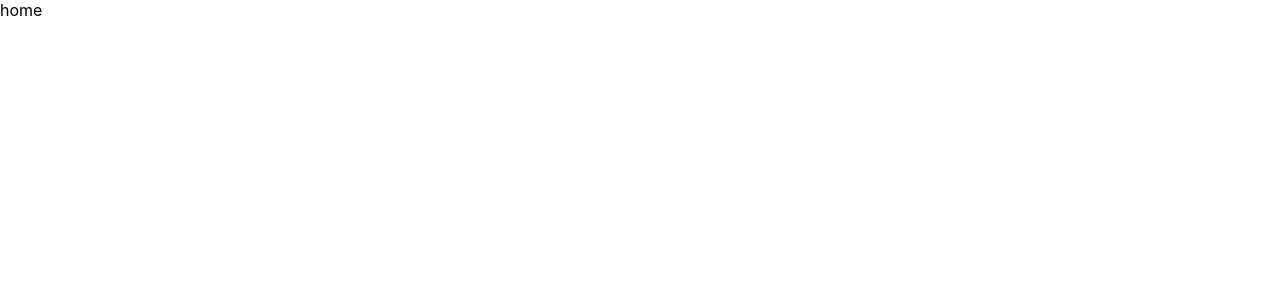
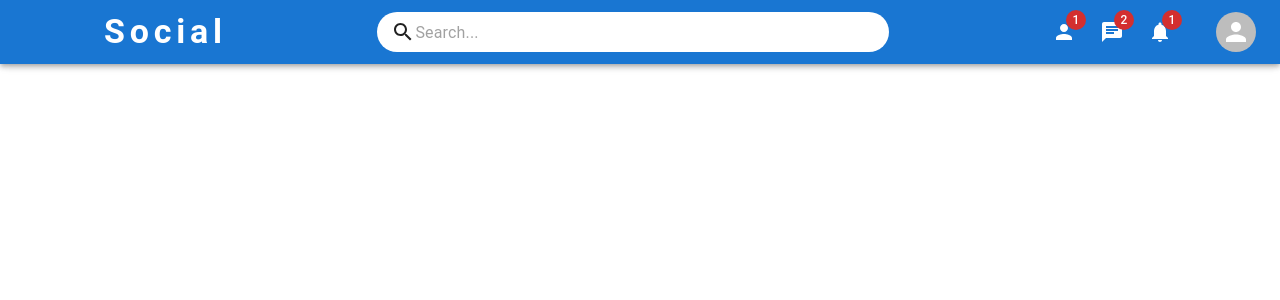
Before and after one commit to Deepanshu20101/Social-Media-App, a React (Create React App) app in the folder client/: page / in a window 1280 px wide. Shown: the top 300 px of the page. Built offline with nearby package versions, Linux system fonts and the light colour scheme.

Commit message:
updated topbar

```diff
--- a/client/src/App.tsx
+++ b/client/src/App.tsx
@@ -3,11 +3,13 @@ import LoginPage from "./components/auth/login";
 import SignUp from "./components/auth/signUp";
 import { BrowserRouter, Route, Routes } from "react-router-dom";
 import HomePage from "./components/home/home";
+import TopBar from "./components/topbar/topbar";
 
 function App() {
   return (
     <>
       <BrowserRouter>
+        <TopBar />
         <Routes>
           <Route path="/" element={<HomePage />} />
           <Route path="/login" element={<LoginPage />} />
--- /dev/null
+++ b/client/src/components/topbar/topbar.tsx
@@ -0,0 +1,80 @@
+import {
+  AppBar,
+  Avatar,
+  Badge,
+  Box,
+  Button,
+  IconButton,
+  InputAdornment,
+  TextField,
+  Toolbar,
+  Typography,
+} from "@mui/material";
+import { Chat, Search, Person, Notifications } from "@mui/icons-material";
+
+const TopBar = () => {
+  return (
+    <div>
+      <AppBar>
+        <Toolbar>
+          <Typography
+            component="a"
+            noWrap
+            variant="h4"
+            sx={{
+              ml: 10,
+              color: "white",
+              textDecoration: "none",
+              fontWeight: 700,
+              letterSpacing: ".3rem",
+              flexGrow: 1,
+            }}
+            href="/"
+          >
+            Social
+          </Typography>
+          <Box sx={{ display: "flex", flexGrow: 1 }}>
+            <TextField
+              size="small"
+              placeholder="Search..."
+              InputProps={{
+                startAdornment: <Search />,
+              }}
+              sx={{
+                bgcolor: "white",
+                borderRadius: 6,
+                "& fieldset": { border: "none" },
+                width: "32rem",
+              }}
+            />
+          </Box>
+          <Box sx={{ mr: 4 }}>
+            <IconButton color="inherit" size="large">
+              <Badge badgeContent={1} color="error">
+                <Person />
+              </Badge>
+            </IconButton>
+            <IconButton color="inherit" size="large">
+              <Badge badgeContent={2} color="error">
+                <Chat />
+              </Badge>
+            </IconButton>
+            <IconButton color="inherit" size="large">
+              <Badge badgeContent={1} color="error">
+                <Notifications />
+              </Badge>
+            </IconButton>
+          </Box>
+
+          <Box>
+            <IconButton size="large" sx={{ p: 0 }}>
+              <Avatar />
+            </IconButton>
+          </Box>
+        </Toolbar>
+      </AppBar>
+    </div>
+  );
+};
+
+export default TopBar;
```
